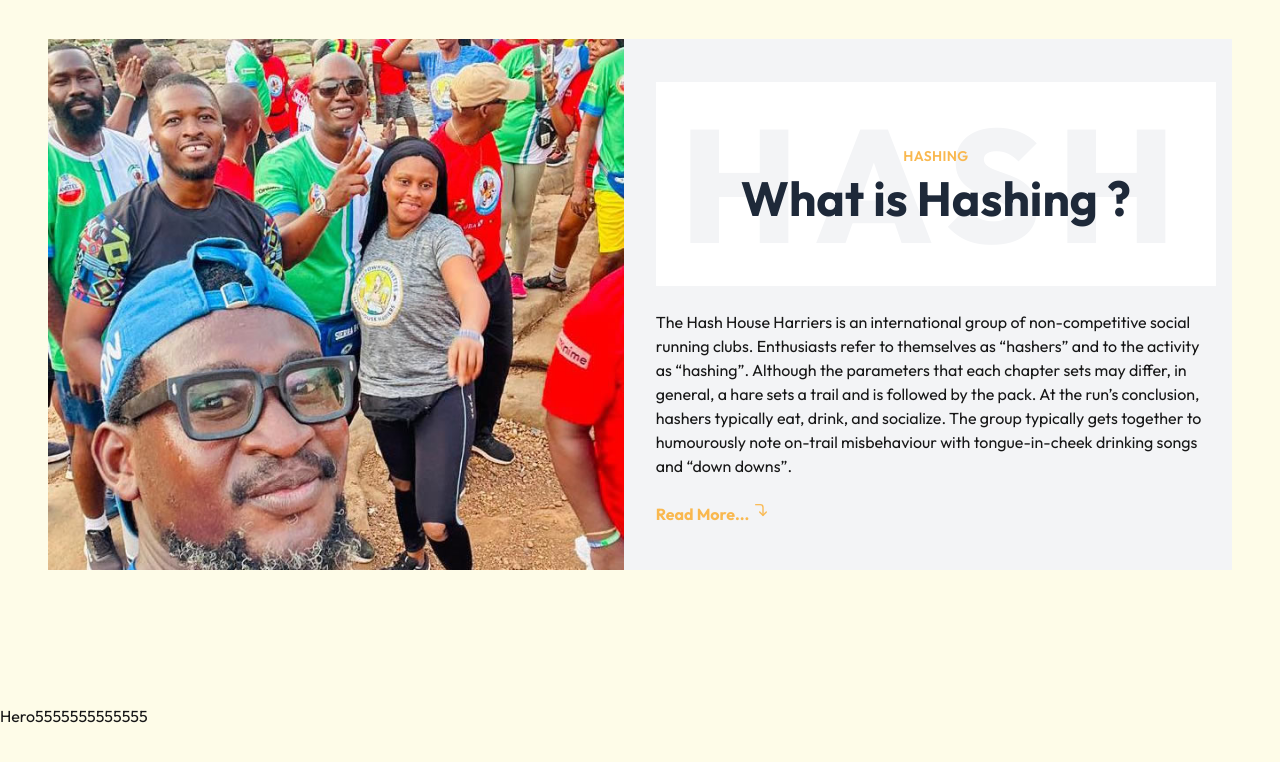
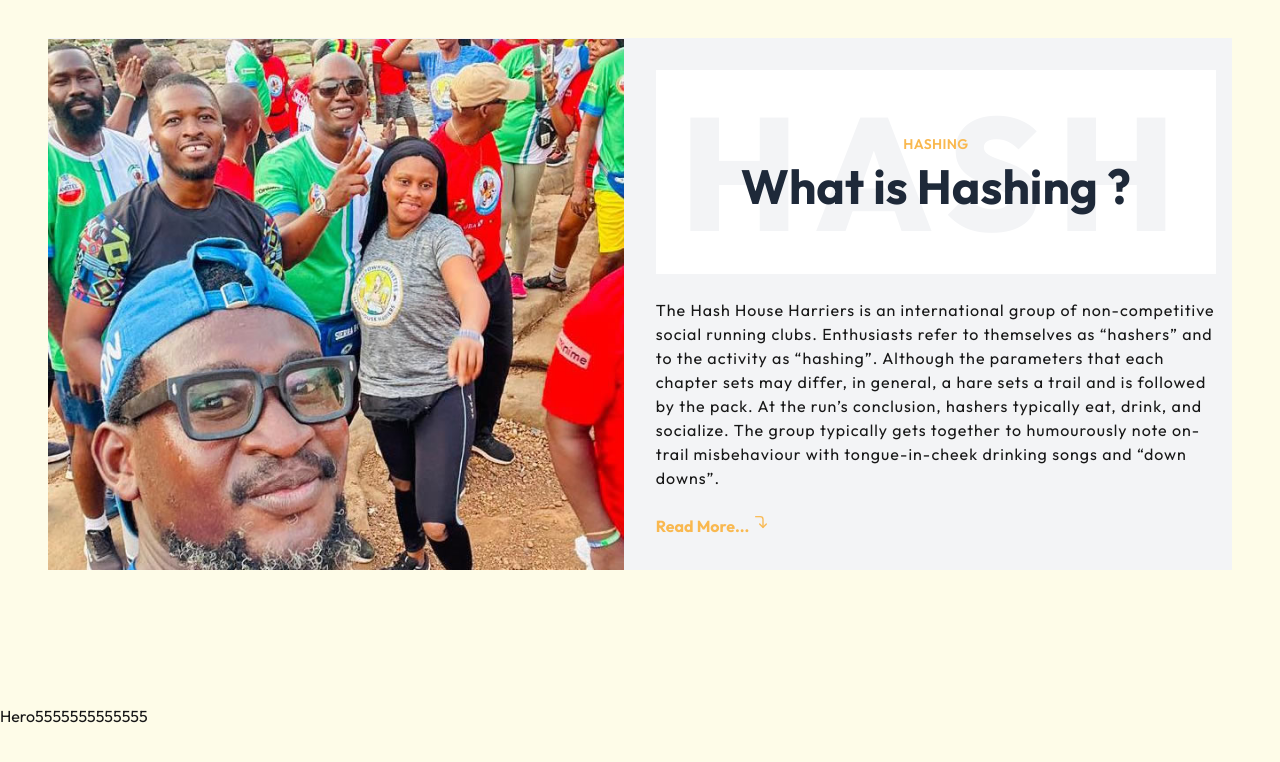
Before and after one commit to 1surep/sh4, a Next.js app: page / in a window 1280 px wide. Shown: the part 1738-2500 px from the top of the page. Built offline with nearby package versions, Linux system fonts and the light colour scheme.

Commit message:
added tracking to text

```diff
--- a/components/Hero/HeroFour.jsx
+++ b/components/Hero/HeroFour.jsx
@@ -42,7 +42,7 @@ const HeroFour=()=>{
               </section>
 
               <div className="py-6">
-                <p>
+                <p className="tracking-[1px]">
                 The Hash House Harriers is an international group of non-competitive social running clubs. Enthusiasts refer to themselves as “hashers” and to the activity as “hashing”. Although the parameters that each chapter sets may differ, in general, a hare sets a trail and is followed by the pack. At the run’s conclusion, hashers typically eat, drink, and socialize. The group typically gets together to humourously note on-trail misbehaviour with tongue-in-cheek drinking songs and “down downs”.
                 </p>
               </div>
```
